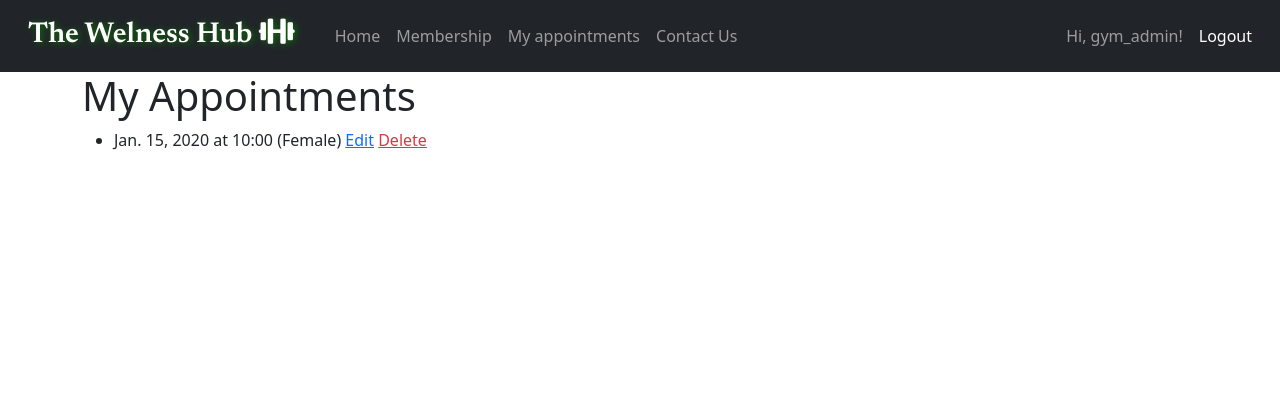
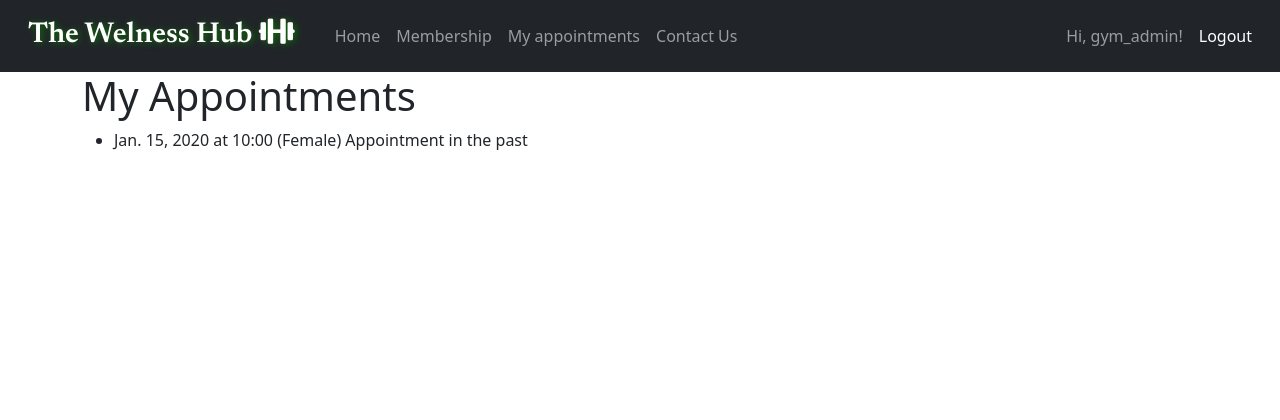
Before and after one commit to dfedyachkina/gym-site, a Django app: page /appointments/appointment-list/ in a window 1280 px wide. Shown: the top 420 px of the page. Run offline with Django 5.2, Linux system fonts and the light colour scheme; a user stored in the database is signed in; tables that the repository leaves empty hold one stand-in row (values such as "Sample post").

Commit message:
Add if statement and checking date of appointment in appointment list template

```diff
--- a/personal_trainer/templates/personal_trainer/appointment_list.html
+++ b/personal_trainer/templates/personal_trainer/appointment_list.html
@@ -5,10 +5,14 @@
 <h1>My Appointments</h1>
 
 {% if appointments %}
+{% now "Ymd" as today %}
 <ul>
-    {% for appointment in appointments %}
+    {% for appointment in appointments|dictsort:"date" reversed %}
     <li>
         {{ appointment.date }} at {{ appointment.time }} ({{ appointment.trainer_gender }})
+        {% if appointment.date|date:"Ymd" < today %}
+        Appointment in the past
+        {% else %}
         <a href="{% url 'update_appointment' appointment.id %}" class="text-primary">Edit</a>
         <a href="" class="text-danger" data-bs-toggle="modal" data-bs-target="#modal-delete-{{appointment.id}}">
             Delete
@@ -32,6 +36,7 @@
                 </div>
             </div>
         </div>
+        {% endif %}
     </li>
     {% endfor %}
 </ul>
```
